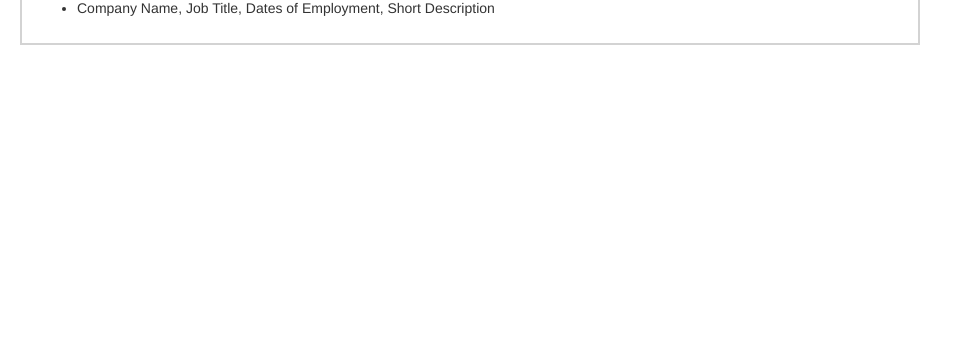
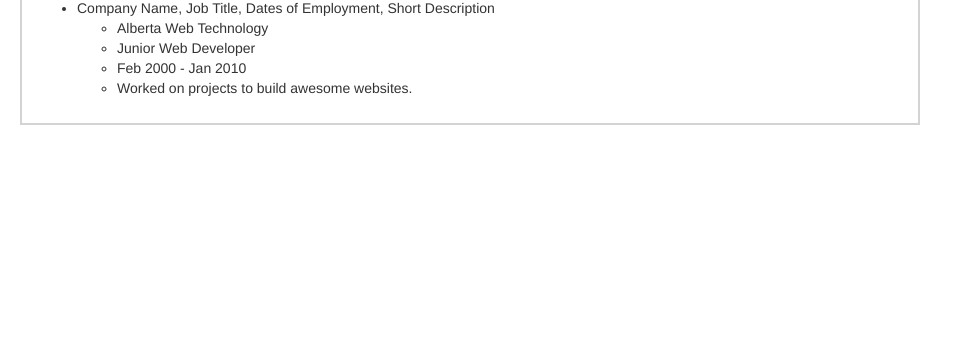
Before and after one commit to riceball1/thinkful, a plain HTML site: page resume/index.html in a window 1280 px wide. Shown: the part 438-800 px from the top of the page, without its empty margins (0-963 px from the left). Drawn offline with nearby package versions, Linux system fonts and the light colour scheme.

Commit message:
updated employ history

```diff
--- a/resume/index.html
+++ b/resume/index.html
@@ -37,6 +37,14 @@
             <h2>Employment History</h2>
             <ul>
                 <li>Company Name, Job Title, Dates of Employment, Short Description</li>
+                <div>
+                    <ul>
+                        <li>Alberta Web Technology</li>
+                        <li>Junior Web Developer</li>
+                        <li>Feb 2000 - Jan 2010</li>
+                        <li>Worked on projects to build awesome websites.</li>
+                    </ul>
+                </div>
             </ul>
         </section>
     </main>
```
